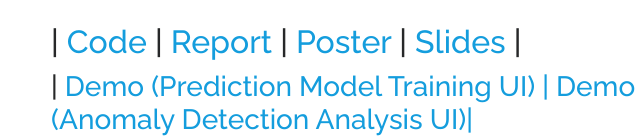
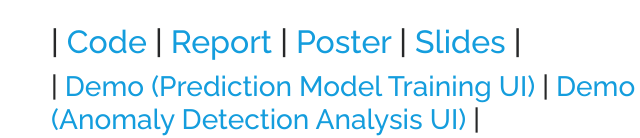
Before and after one commit to chuiyunjun/chuiyunjun.github.io, a plain HTML site: page portfolio-predictive-maintenance.html in a window 1280 px wide. Shown: the part 668-806 px from the top of the page, 261-901 px from the left. Drawn offline with nearby package versions, Linux system fonts and the light colour scheme.

Commit message:
update 490

```diff
--- a/portfolio-predictive-maintenance.html
+++ b/portfolio-predictive-maintenance.html
@@ -116,7 +116,7 @@
             <h1> ML-based analysis platform for building maintenance services in HVAC systems </h2>
             <br/>
             <h2>| <a href="https://github.com/chuiyunjun/aps490">Code</a> | <a href="assets/files/aps490report.pdf"> Report</a> | <a href="assets/files/aps490poster.pdf">Poster</a> | <a href="assets/files/aps490slides.pdf">Slides</a> | </h1>
-            <h3>| <a href="https://youtu.be/y4Ak1dqRhBI"> Demo (Prediction Model Training UI) | <a href="https://youtu.be/UvohrSt-ooE"> Demo (Anomaly Detection Analysis UI)| </a> </h3>
+            <h3>| <a href="https://youtu.be/y4Ak1dqRhBI"> Demo (Prediction Model Training UI)</a> | <a href="https://youtu.be/UvohrSt-ooE"> Demo (Anomaly Detection Analysis UI)</a> | </h3>
             <br/>
             <!--/ul>
               <li><a href="./assets/files/proposal.pdf">Proposal</a></li>
```
